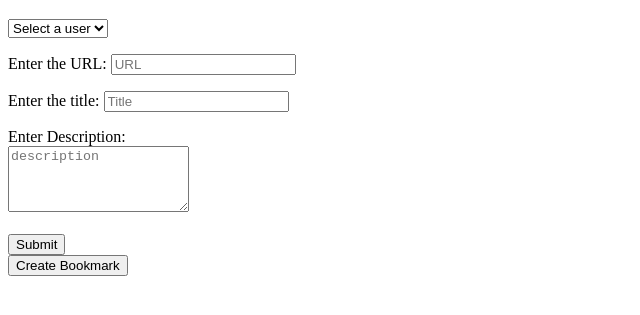
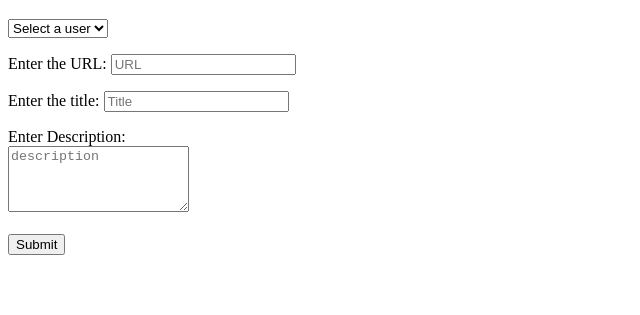
Before and after one commit to eediallo/bookmarks, a website with bundled scripts: page index.html in a window 1280 px wide. Shown: the part 61-376 px from the top of the page, without its empty margins (0-640 px from the left). Built offline with nearby package versions, Linux system fonts and the light colour scheme.

Commit message:
comment out Create Bookmark button in index.html

```diff
--- a/index.html
+++ b/index.html
@@ -35,7 +35,7 @@
         <button id="submit-btn">Submit</button>
     </form>
 
-    <button class="create-bookmark-btn">Create Bookmark</button>
+    <!-- <button class="create-bookmark-btn">Create Bookmark</button> -->
 
     <div class="bookmarks"></div>
 </body>
```
